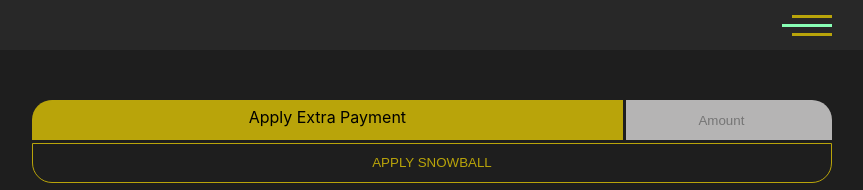
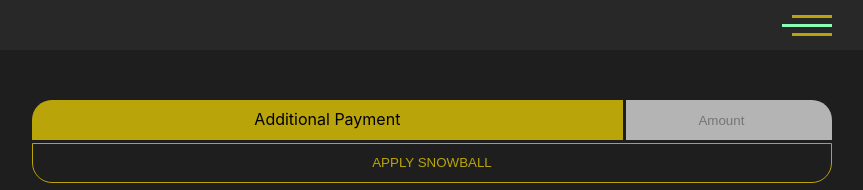
Before and after one commit to MichaelCostanzaJr/financial_planner, a React (Create React App) app in the folder Financial_planner_frontend/: page /debt-snowball in a window 1280 px wide. Shown: the top 190 px of the page, without its empty margins (208-1071 px from the left). Built offline with nearby package versions, Linux system fonts and the light colour scheme.

Commit message:
small fix to debt snowball css

```diff
--- a/Financial_planner_frontend/src/components/debtSnowball.css
+++ b/Financial_planner_frontend/src/components/debtSnowball.css
@@ -13,6 +13,7 @@
 
 .debt-snowball .input-container .snowball-amount-label{
     flex: 3;
+    padding-top: 9px;
     background-color: var(--primary-color);
 }
 
--- a/Financial_planner_frontend/src/pages/debtSnowball.jsx
+++ b/Financial_planner_frontend/src/pages/debtSnowball.jsx
@@ -128,7 +128,7 @@ const DebtSnowball = () => {
     return (
         <div className="debt-snowball container">
             <div className="input-container">
-                <label className="snowball-amount-label">Apply Extra Payment</label>
+                <label className="snowball-amount-label">Additional Payment</label>
                 <input name="snowball" className="snowball" type="number" step={'0.01'} placeholder="Amount" onChange={onChange}/>
             </div>
             <div className="btn-container">
```
